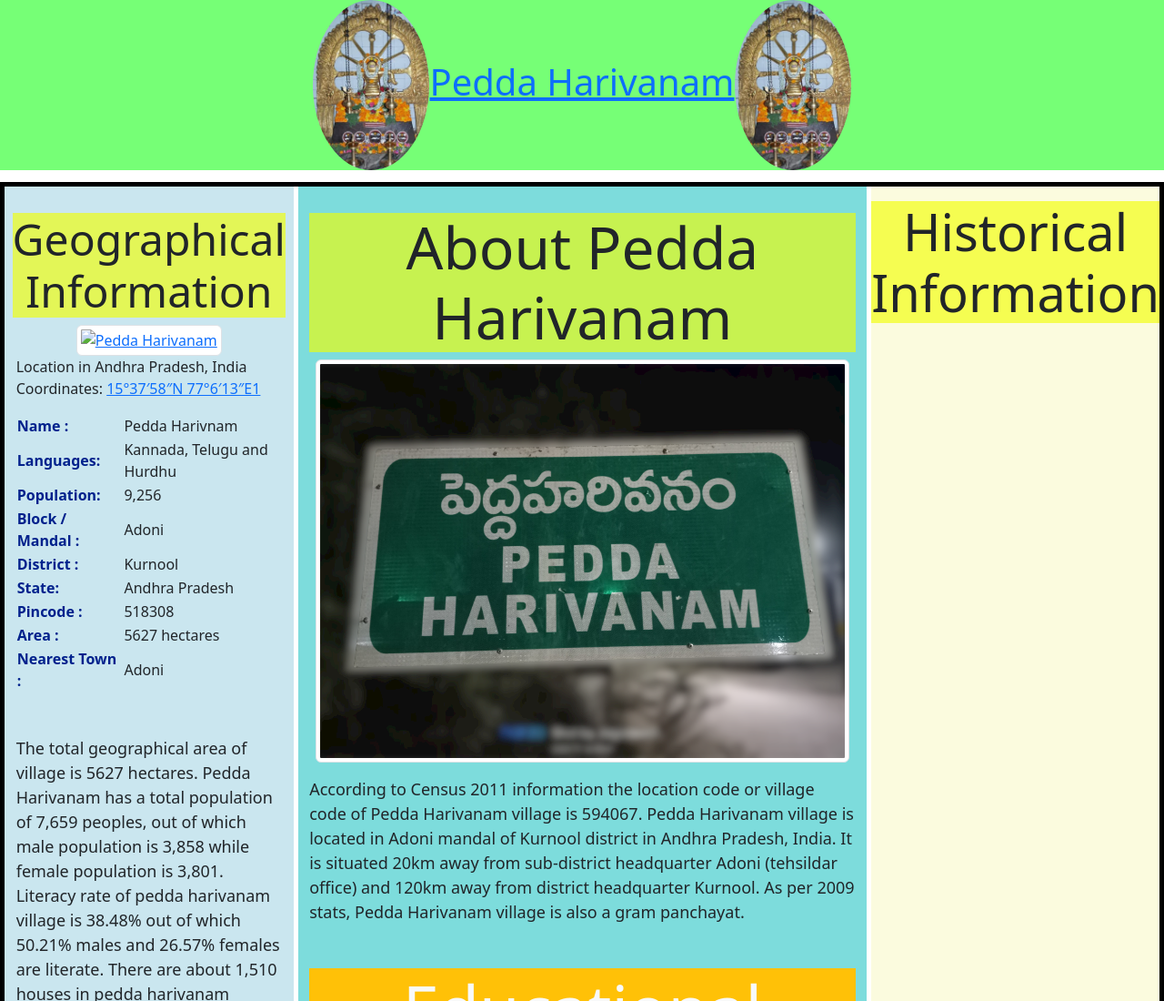
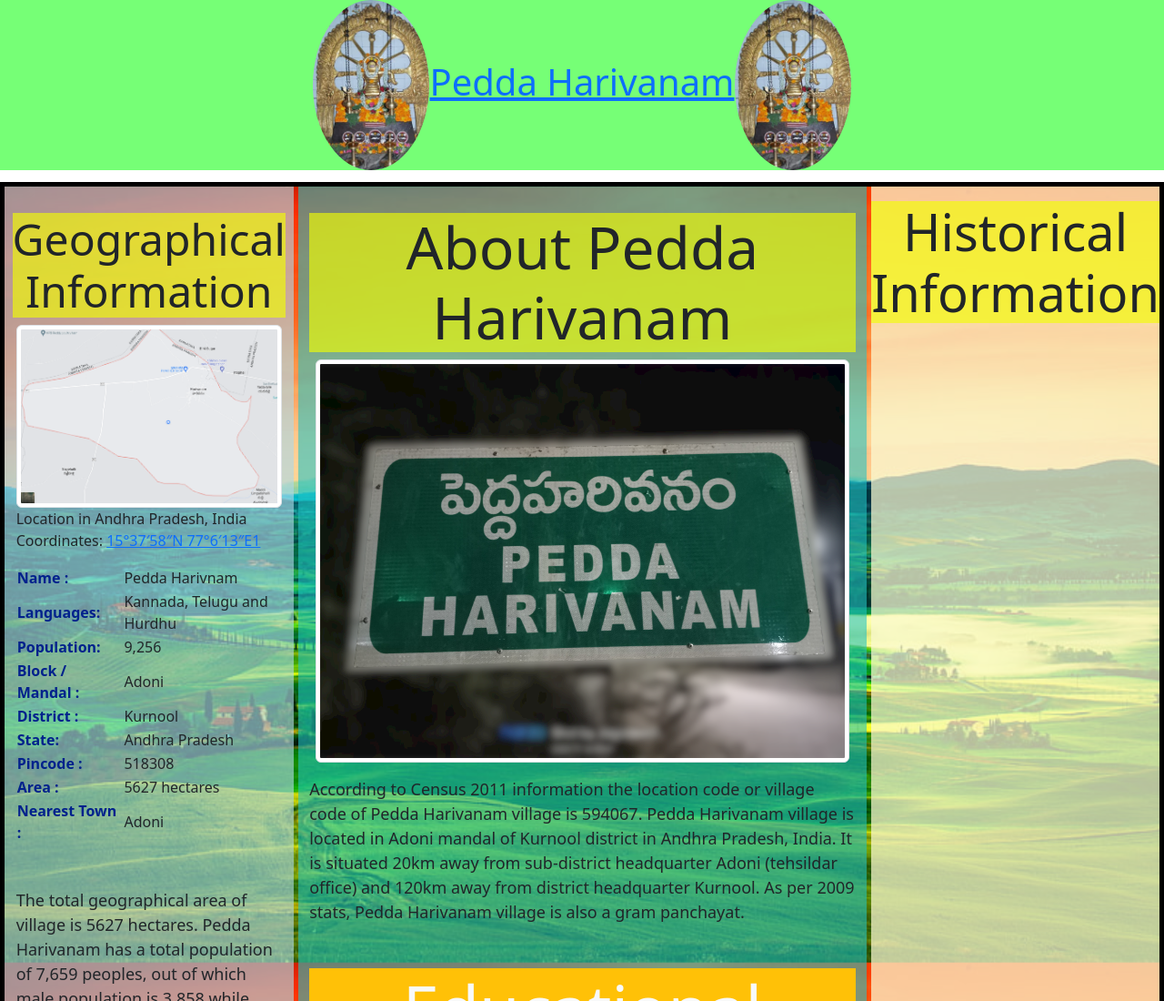
Before and after one commit to Jagadeeshbariki/Peddah-Harivanam, a plain HTML site: page index.html in a window 1280 px wide. Shown: the top 1100 px of the page at 91% size. Drawn offline with nearby package versions, Linux system fonts and the light colour scheme.

Commit message:
Third error

```diff
--- a/index.html
+++ b/index.html
@@ -21,7 +21,7 @@
     <section id="Main"> <!-- Content of the body -->
         <div id="Mleft">
             <h3 class="head2 display-5 mt-3">Geographical Information</h3>
-            <a href="https://www.google.com/maps/@15.6329996,77.1041099,3a,90y,141.71h,91.15t/data=!3m8!1e1!3m6!1sAF1QipN1XKG7-ljzWp9rvz_7Q7BoFRnbzZ-tZiyIKCZp!2e10!3e11!6shttps:%2F%2Flh5.googleusercontent.com%2Fp%2FAF1QipN1XKG7-ljzWp9rvz_7Q7BoFRnbzZ-tZiyIKCZp%3Dw203-h100-k-no-pi-0-ya89.2352-ro-0-fo100!7i10240!8i5120?entry=ttu" target="_blank"><img src="/Pedda_Harivanam/Gallary/Pedd2.jpg" alt="Pedda Harivanam" class="img-fluid img-thumbnail "></a>
+            <a href="https://www.google.com/maps/@15.6329996,77.1041099,3a,90y,141.71h,91.15t/data=!3m8!1e1!3m6!1sAF1QipN1XKG7-ljzWp9rvz_7Q7BoFRnbzZ-tZiyIKCZp!2e10!3e11!6shttps:%2F%2Flh5.googleusercontent.com%2Fp%2FAF1QipN1XKG7-ljzWp9rvz_7Q7BoFRnbzZ-tZiyIKCZp%3Dw203-h100-k-no-pi-0-ya89.2352-ro-0-fo100!7i10240!8i5120?entry=ttu" target="_blank"><img src="Gallary/Pedd2.jpg" alt="Pedda Harivanam" class="img-fluid img-thumbnail "></a>
 
             <!-- location  -->
             <p>Location in Andhra Pradesh, India
--- a/style.css
+++ b/style.css
@@ -35,7 +35,7 @@ a{
     display: flex;
     flex-direction: row;
     border: 5px solid black;
-    background-image: url(/Pedda_Harivanam/Gallary/village.jpg);
+    background-image: url(Gallary/village.jpg);
     background-attachment: fixed;
     background-size:cover;
     background-repeat: no-repeat;
```
